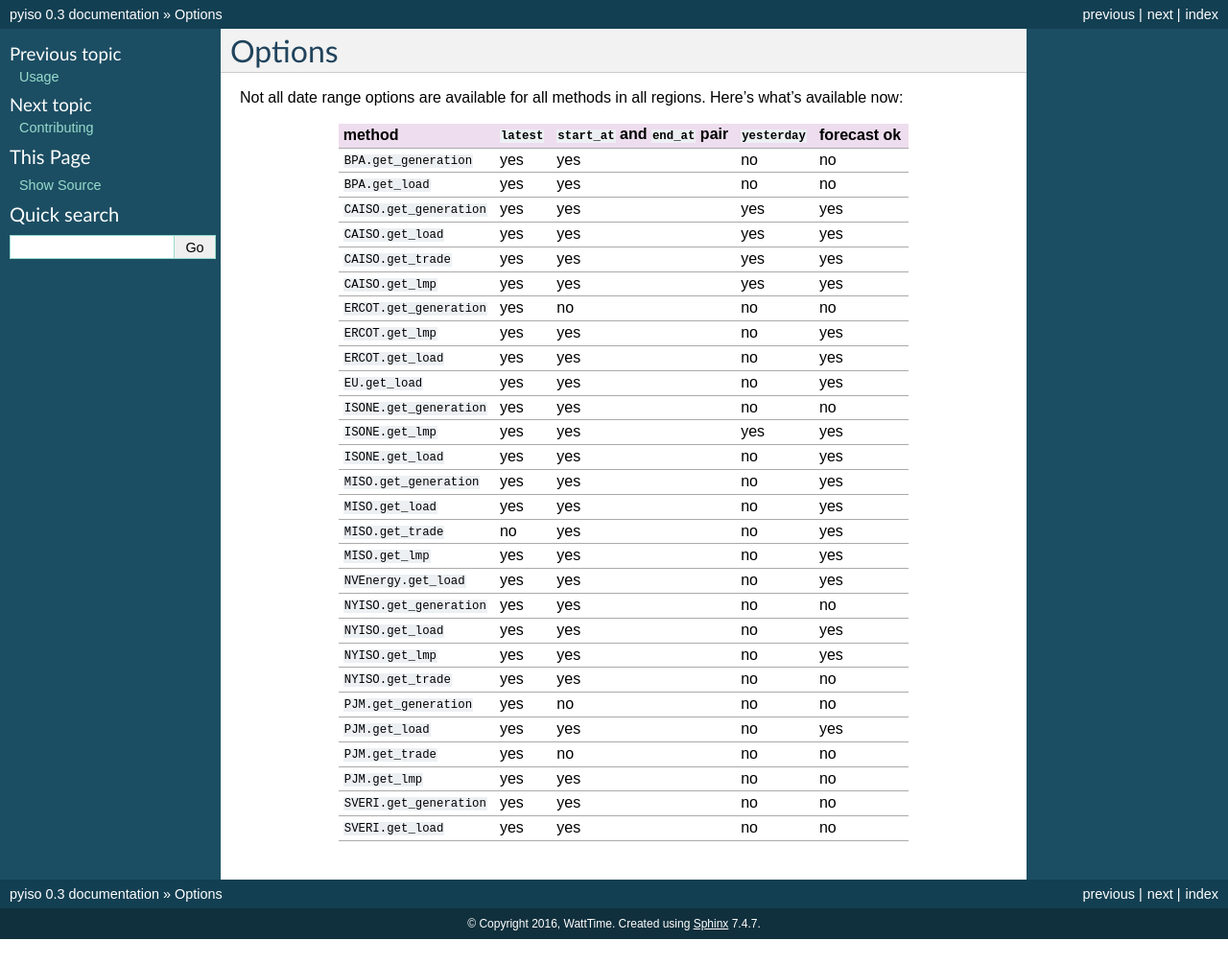
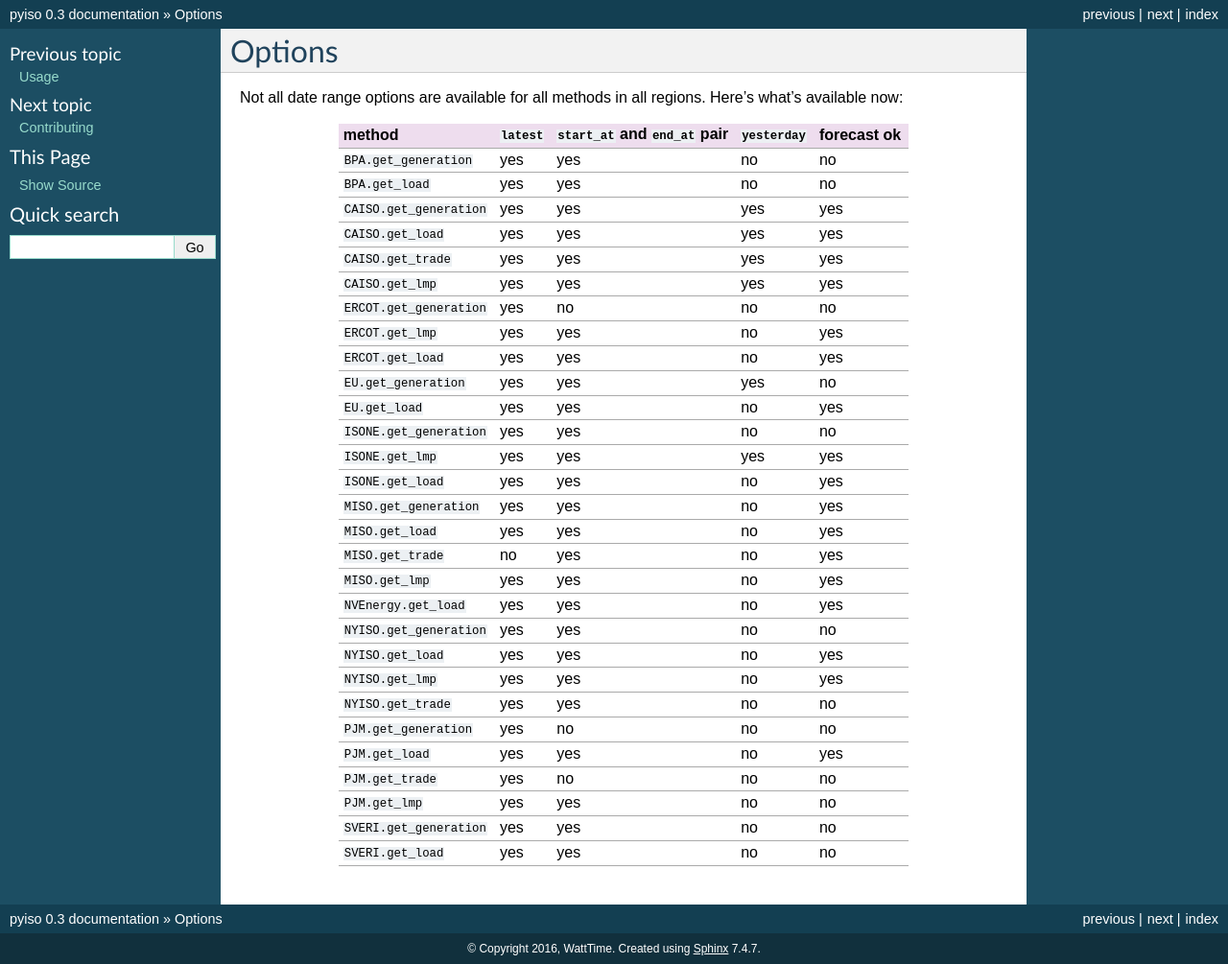
Before and after one commit to WattTime/pyiso, a Sphinx documentation site: the page built from docs/source/options.rst, in a window 1280 px wide. Shown: the whole page at 96% size. Built offline with Sphinx 7.4.7, drawn with Linux system fonts in a browser that asks for light colours; before the commit the page ends 979 px from its top, so only the background shows below that.

Commit message:
Added EU.get_generation

```diff
--- a/docs/source/options.rst
+++ b/docs/source/options.rst
@@ -16,6 +16,7 @@
 ``ERCOT.get_generation``  yes         no                                 no            no
 ``ERCOT.get_lmp``         yes         yes                                no            yes
 ``ERCOT.get_load``        yes         yes                                no            yes
+``EU.get_generation``     yes         yes                                yes           no
 ``EU.get_load``           yes         yes                                no            yes
 ``ISONE.get_generation``  yes         yes                                no            no
 ``ISONE.get_lmp`` 	      yes         yes                                yes           yes
```
